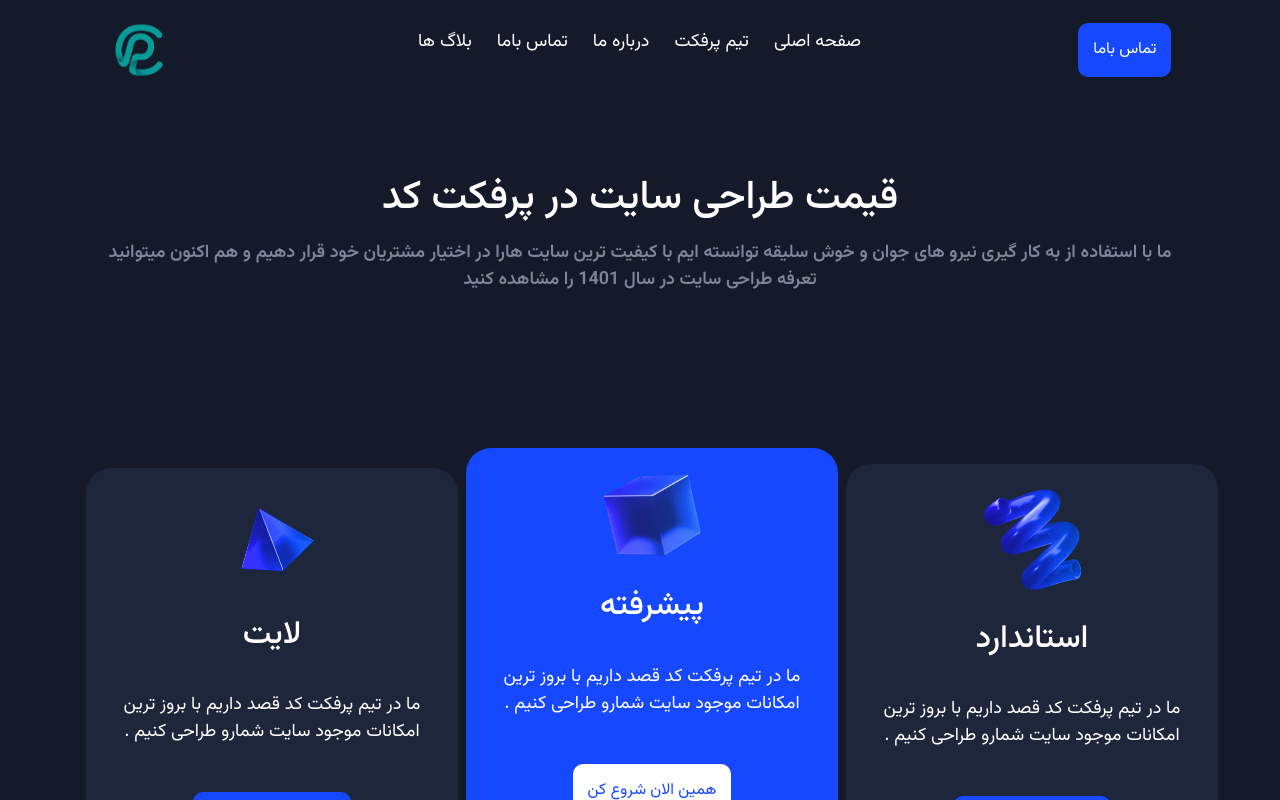
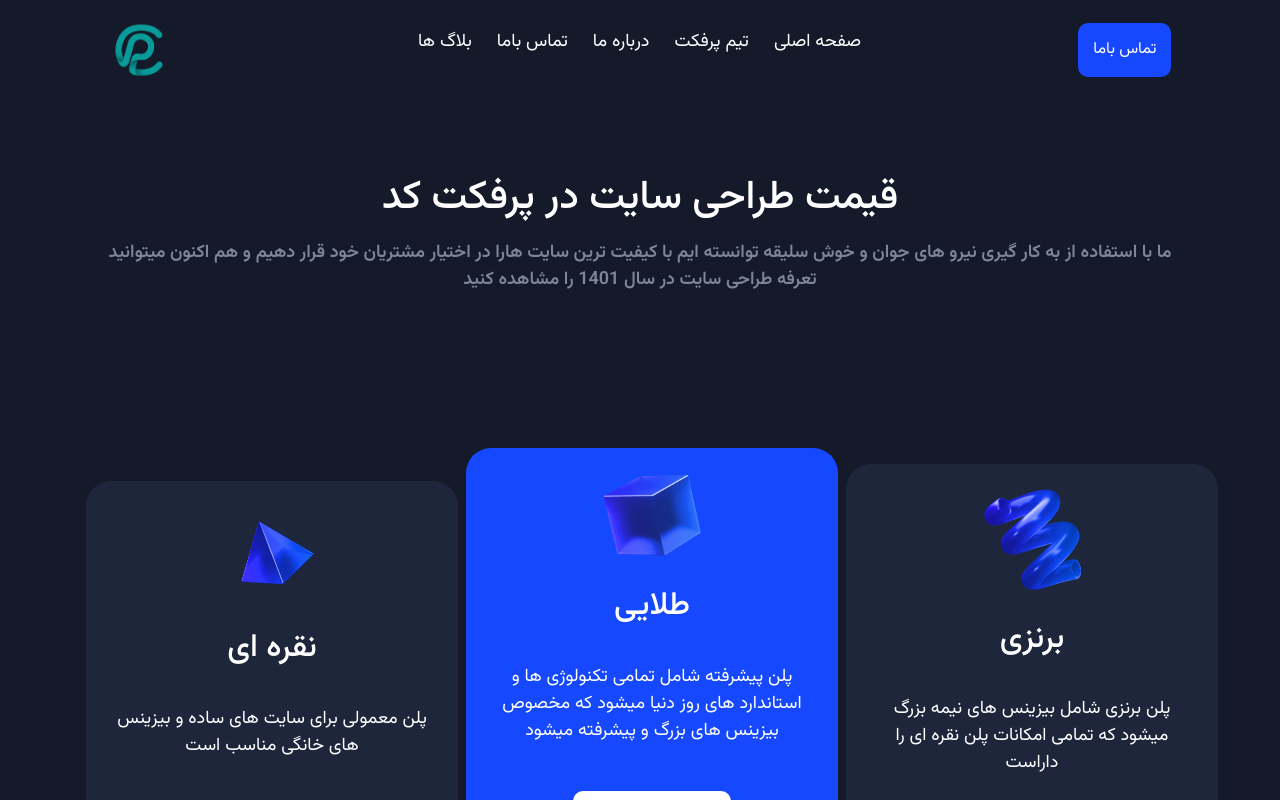
Before and after one commit to Amiraliansaripour/PerfectCodeNew, a React (Create React App) app: page /pricing in a window 1280 px wide. Shown: the top 800 px of the page. Built offline with nearby package versions, Linux system fonts and the light colour scheme.

Commit message:
fixed pricing comp

```diff
--- a/src/components/Navbar/Navbar.jsx
+++ b/src/components/Navbar/Navbar.jsx
@@ -12,7 +12,7 @@
         <div className="header-list">
 
             <div className="logo">
-                <img src="../assets/img/logo/logo.png" alt="پرفکت کد" width='60' height='60' />
+                <Link to='/'><img src="../assets/img/logo/logo.png" alt="پرفکت کد" width='60' height='60' /></Link>
             </div>
             <div className="links">
                 <ul ref={navRef}>
--- a/src/components/pricing/Pricing.jsx
+++ b/src/components/pricing/Pricing.jsx
@@ -1,9 +1,19 @@
 import React from 'react'
 import Price from './price/Price'
+import { useEffect } from 'react';
+import Helmet from 'react-helmet';
 
 const Pricing = () => {
+    useEffect(() => {
+        window.scrollTo(0, 0)
+    }, [])
     return (
         <>
+            <Helmet>
+                <title>پرفکت کد | تعرفه طراحی سایت</title>
+                <meta name="description" content="تعرفه طراحی سایت سال 1401 در پرفکت کد" />
+                <link rel="canonical" href="https://perfectcode.ir/pricing" />
+            </Helmet>
             <Price />
         </>
     )
--- a/src/components/pricing/price/Price.jsx
+++ b/src/components/pricing/price/Price.jsx
@@ -10,26 +10,28 @@
             </div>
             <div className='d-flex flex-column flex-wrap flex-lg-nowrap flex-md-row justify-content-evenly'>
                 <PriceBox bgColor='#1d263b'
-                    planName="لایت"
+                    planName="نقره ای"
                     btnColor="gray"
                     logo="../assets/img/mosalas.png"
                     price="18"
                     marginTop='mt-lg-5'
-
+                    text='پلن معمولی برای سایت های ساده و بیزینس های خانگی مناسب است'
                 />
                 <PriceBox bgColor='#1649FF'
-                    planName="پیشرفته"
+                    planName="طلایی"
                     btnColor="active"
                     logo="../assets/img/3dmokab.png"
                     price="25"
                     translateY='translateY(-84px)'
+                    text='پلن پیشرفته شامل تمامی تکنولوژی ها و استاندارد های روز دنیا میشود که مخصوص بیزینس های بزرگ و پیشرفته میشود'
                 />
                 <PriceBox bgColor='#1d263b'
-                    planName="استاندارد"
+                    planName="برنزی"
                     btnColor="gray"
                     logo="../assets/img/marpich.png"
                     price="16"
                     marginTop='mt-lg-5'
+                    text='پلن برنزی شامل بیزینس های نیمه بزرگ میشود که تمامی امکانات پلن نقره ای را داراست'
                 />
 
             </div>
--- a/src/components/pricing/readyComponent/PriceBox.jsx
+++ b/src/components/pricing/readyComponent/PriceBox.jsx
@@ -1,11 +1,11 @@
 import React from 'react'
 import './PriceBox.css'
-const PriceBox = ({ planName, bgColor, btnColor, logo, price, inCluded, marginTop }) => {
+const PriceBox = ({ planName, bgColor, btnColor, logo, price, inCluded, marginTop ,text}) => {
     return (
         <div className={`price-box col-11 col-lg-4 mx-lg-1 mx-0 col-md-5 my-lg-0 my-4 ` + marginTop} style={{ backgroundColor: bgColor }}>
             <img src={logo} alt="پلن های طراحی سایت پرفکت کد" style={{ width: "100px" }} />
             <h2>{planName}</h2>
-            <p>ما در تیم پرفکت کد قصد داریم با بروز ترین امکانات موجود سایت شمارو طراحی کنیم .</p>
+            <p>{text}</p>
             <button className={btnColor == "active" ? "with-active" : "btn-active"}>همین الان شروع کن</button>
             <div>
                 {/* <h2>{price}میلیون تومان</h2> */}
```
